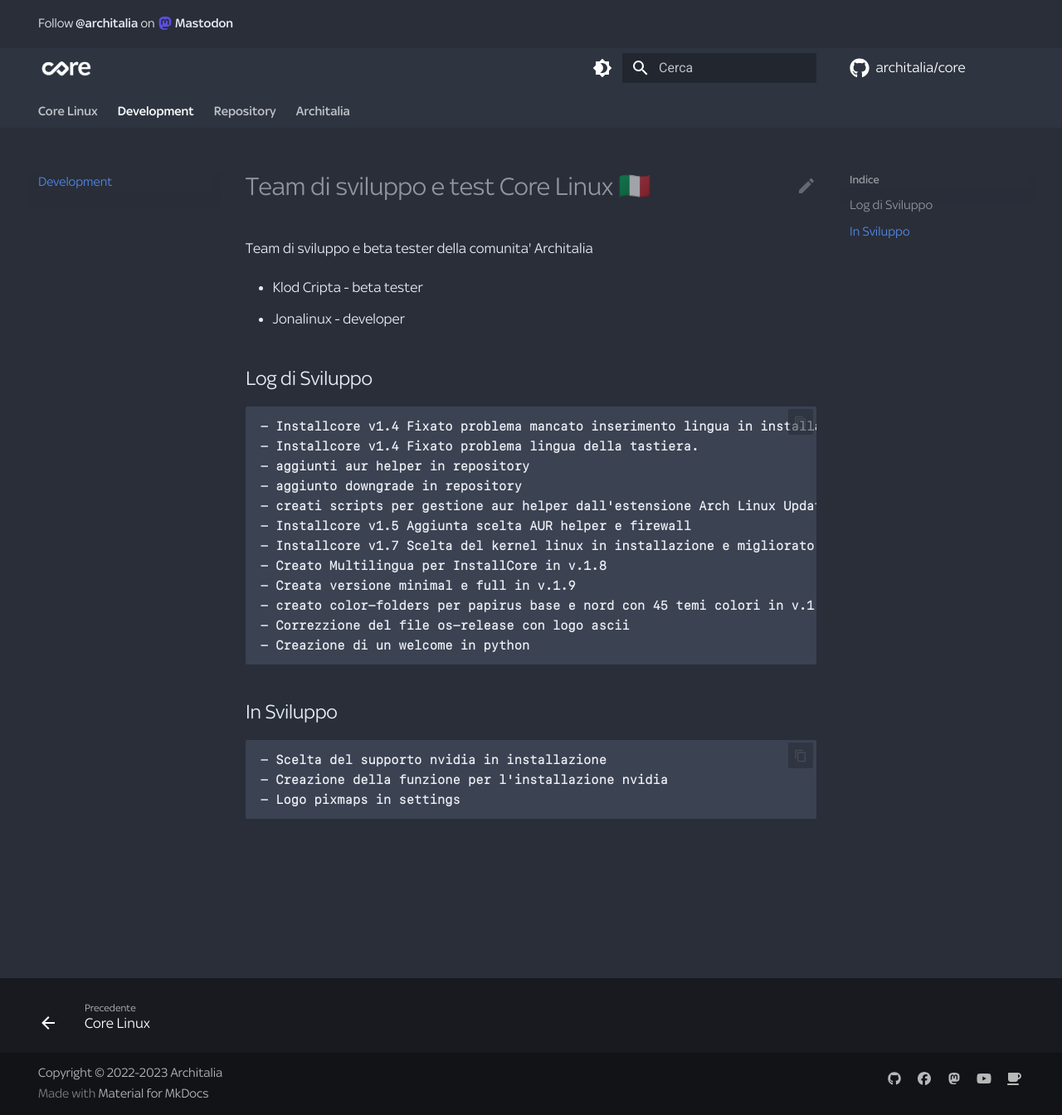
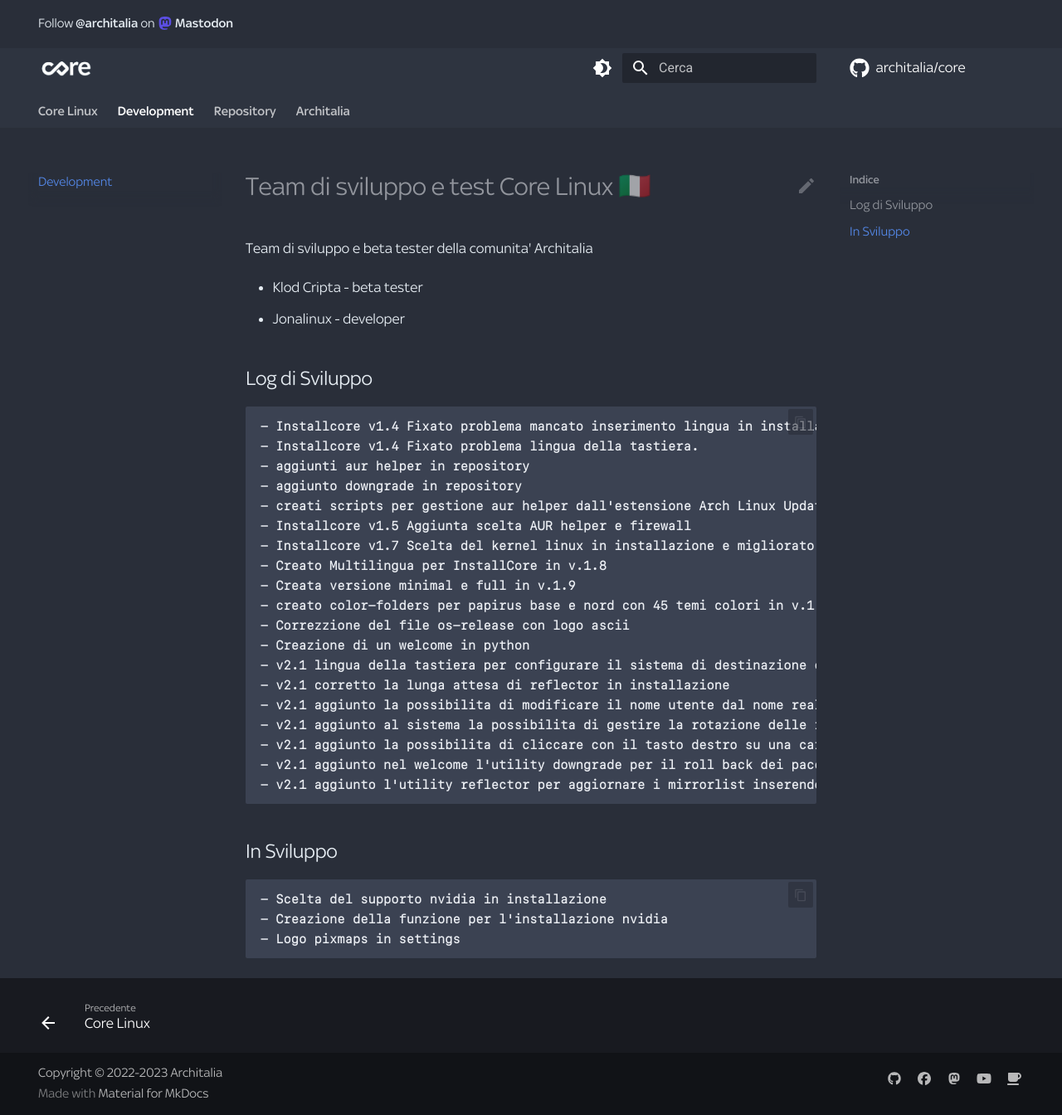
Before and after one commit to ArchItalia/core, an MkDocs documentation site: the page built from docs/dev.md, in a window 1280 px wide and 1344 px high. Shown: the whole window at 83% size. Built offline with MkDocs 1.6.1 and Material for MkDocs 9.7.7, drawn with Linux system fonts in a browser that asks for light colours; some web fonts are replaced; comment, search, counter and statistics services are not loaded; the version menu is left out.

Commit message:
Update dev.md

````diff
--- a/docs/dev.md
+++ b/docs/dev.md
@@ -22,6 +22,13 @@ Team di sviluppo e beta tester della comunita' Architalia
 - creato color-folders per papirus base e nord con 45 temi colori in v.1.9
 - Correzzione del file os-release con logo ascii
 - Creazione di un welcome in python
+- v2.1 lingua della tastiera per configurare il sistema di destinazione e la tastiera della live immediatamente sul momento.
+- v2.1 corretto la lunga attesa di reflector in installazione
+- v2.1 aggiunto la possibilita di modificare il nome utente dal nome reale
+- v2.1 aggiunto al sistema la possibilita di gestire la rotazione delle immagini e il ridimensionamento da nautilus
+- v2.1 aggiunto la possibilita di cliccare con il tasto destro su una cartella e cambiare un colore tra quelli nord e aggiungere un emblema
+- v2.1 aggiunto nel welcome l'utility downgrade per il roll back dei pacchetti
+- v2.1 aggiunto l'utility reflector per aggiornare i mirrorlist inserendo piu paesi se necessario.
 ```
 
 ## In Sviluppo
````
